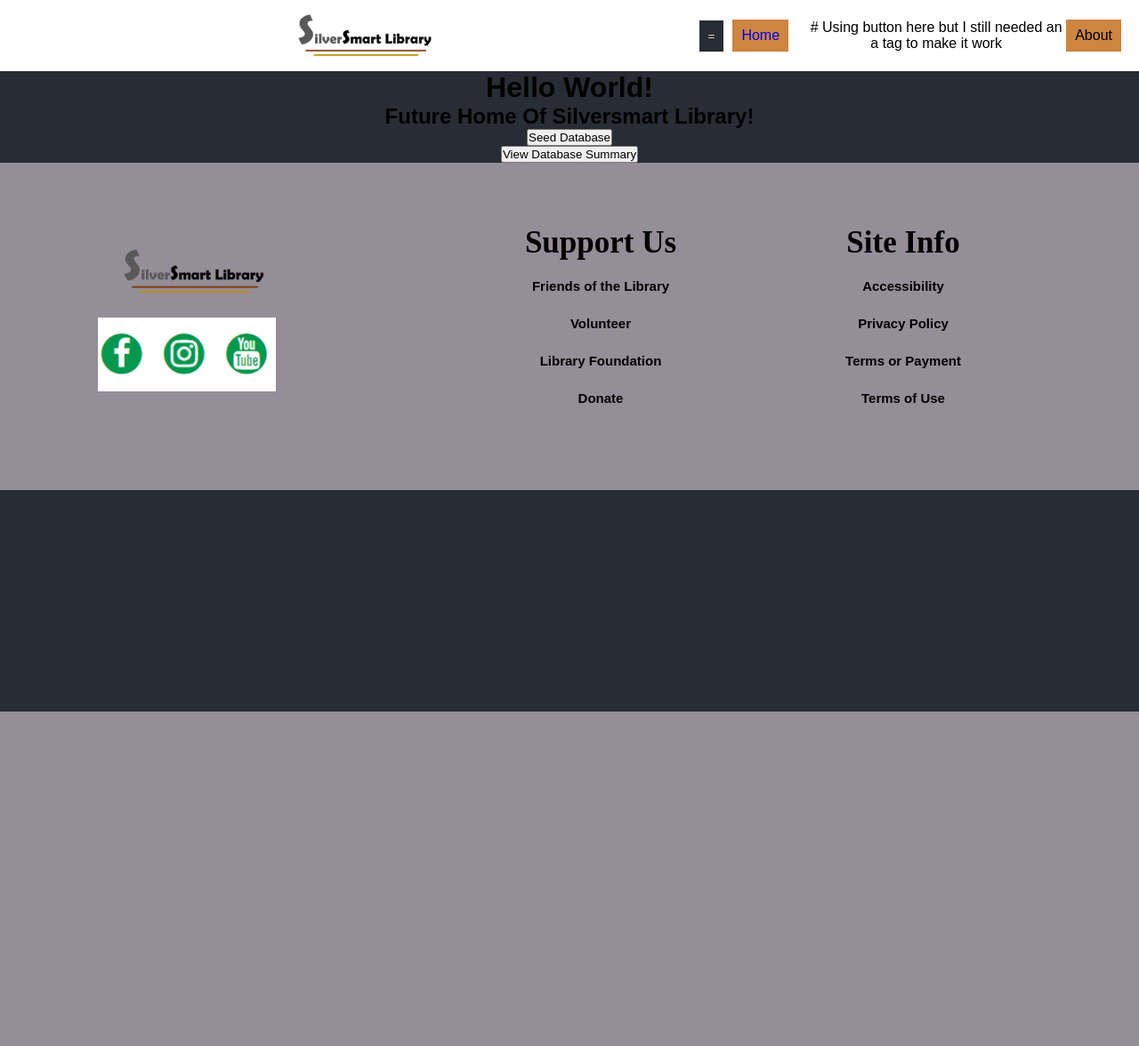
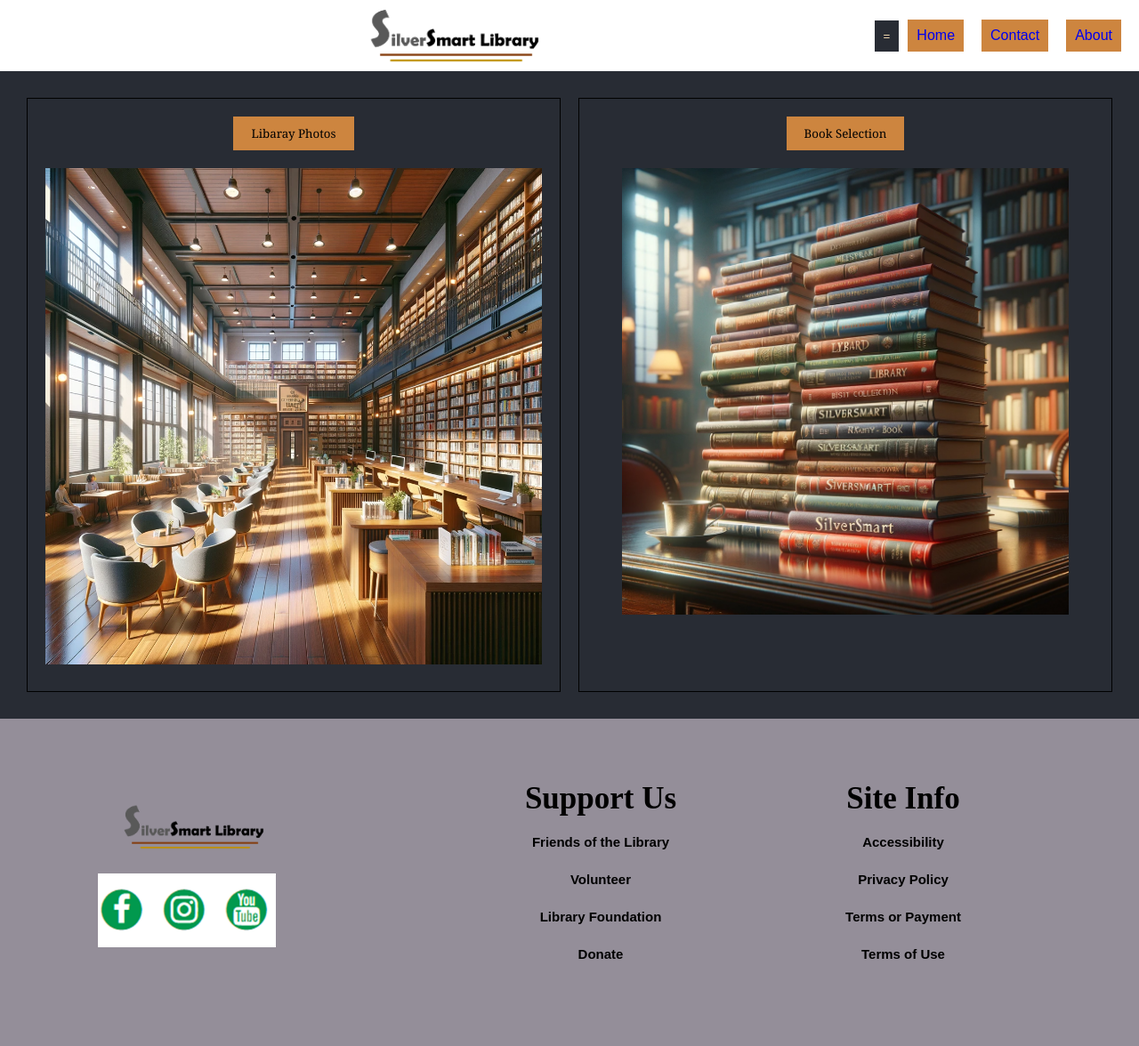
Before and after one commit to morganglis/SilverSmart-Library, a Flask app: page / in a window 1280 px wide. Shown: the whole page at 89% size. Before the commit the page ends 800 px from the top, so only its background shows below. Run offline with Flask 3, Linux system fonts and the light colour scheme.

Commit message:
Formatted the index page.

```diff
--- a/app/static/styles/header_styles.css
+++ b/app/static/styles/header_styles.css
@@ -64,6 +64,7 @@ header {
 .tool_bar ul {
     list-style: none;
     display: flex;
+    color: black;
 }
 
 .tool_bar button {
--- a/app/static/styles/styles.css
+++ b/app/static/styles/styles.css
@@ -23,9 +23,12 @@ main {
 
 .library_pics {
     flex: 1;
+    display: flex;
     padding: 20px;
     border: 1px solid black;
     margin: 10px;
+    flex-direction: column;
+    align-items: center;
 }
 
 .library_pics img {
@@ -56,15 +59,18 @@ main {
 }
 
 .books_in_stock {
+    display: flex;
     flex: 1;
     padding: 20px;
     border: 1px solid black;
     margin: 10px;
+    flex-direction: column;
+    align-items: center;
 }
 
 .books_in_stock img {
     margin: 10px;
-    max-width: 100%;
+    max-width: 90%;
     height: auto;
 }
 
--- a/app/templates/header.html
+++ b/app/templates/header.html
@@ -14,14 +14,15 @@
             <button class="drop_button">=</button>
             <div class="drop_content">
                 <a href="{{ url_for('checkout') }}">Check-Out</a>
-                <a href="#">Check-In</a>   # Changed the order here since we are concerned with checkout at the moment
+                <a href="#">Check-In</a>
             </div>
         </div>
         <div class="tool_bar">
             <nav>
                 <ul>
-                    <button> <a href="{{ url_for('library') }}">Home</a></button>   # Using button here but I still needed an a tag to make it work
-                    <button href="#">About</button>
+                    <button> <a href="{{ url_for('library') }}">Home</a></button>
+                    <button><a href="#">Contact</a></button>
+                    <button><a href="#">About</a></button>
                 </ul>
             </nav>
         </div>
--- a/app/templates/index.html
+++ b/app/templates/index.html
@@ -1,30 +1,17 @@
 
 {% include 'header.html' %}
 <body>
-    <div class="main-content">
-        <div class="container">
+    <main>
+        <div class="library_pics">
+            <button href="#">Libaray Photos</button>
+            <img src="{{ url_for('static',filename='images/silversmart_inside.png') }}" alt="Library Pitures">
+        </div>
 
-            <h1>Hello World!</h1>
-            <h2>Future Home Of Silversmart Library!</h2>
-
-            <form action="{{ url_for('seed_db_route') }}" method="post">
-                <input type="submit" value="Seed Database" />
-            </form>
-            <form action="{{ url_for('database_summary') }}" method="get">
-                <button type="submit">View Database Summary</button>
-            </form>
-            {% with messages = get_flashed_messages(with_categories=true) %}
-              {% if messages %}
-                {% for category, message in messages %}
-                  <div class="alert alert-{{ category }}">
-                    {{ message }}
-                  </div>
-                {% endfor %}
-              {% endif %}
-            {% endwith %}
-
-                    </div>
-    </div>
+        <div class="books_in_stock">
+            <button href="#">Book Selection</button>
+            <img src="{{ url_for('static',filename='images/books_in_stock.png') }}" alt="Books in Stock">
+        </div>
+    </main>
 </body>
 
 {% include 'footer.html' %}
```
Also changed, not shown: app/static/images/books_in_stock.png (added), app/static/images/silversmart_frontdesk.png (added), app/static/images/silversmart_inside.png (added), 2 other files.
